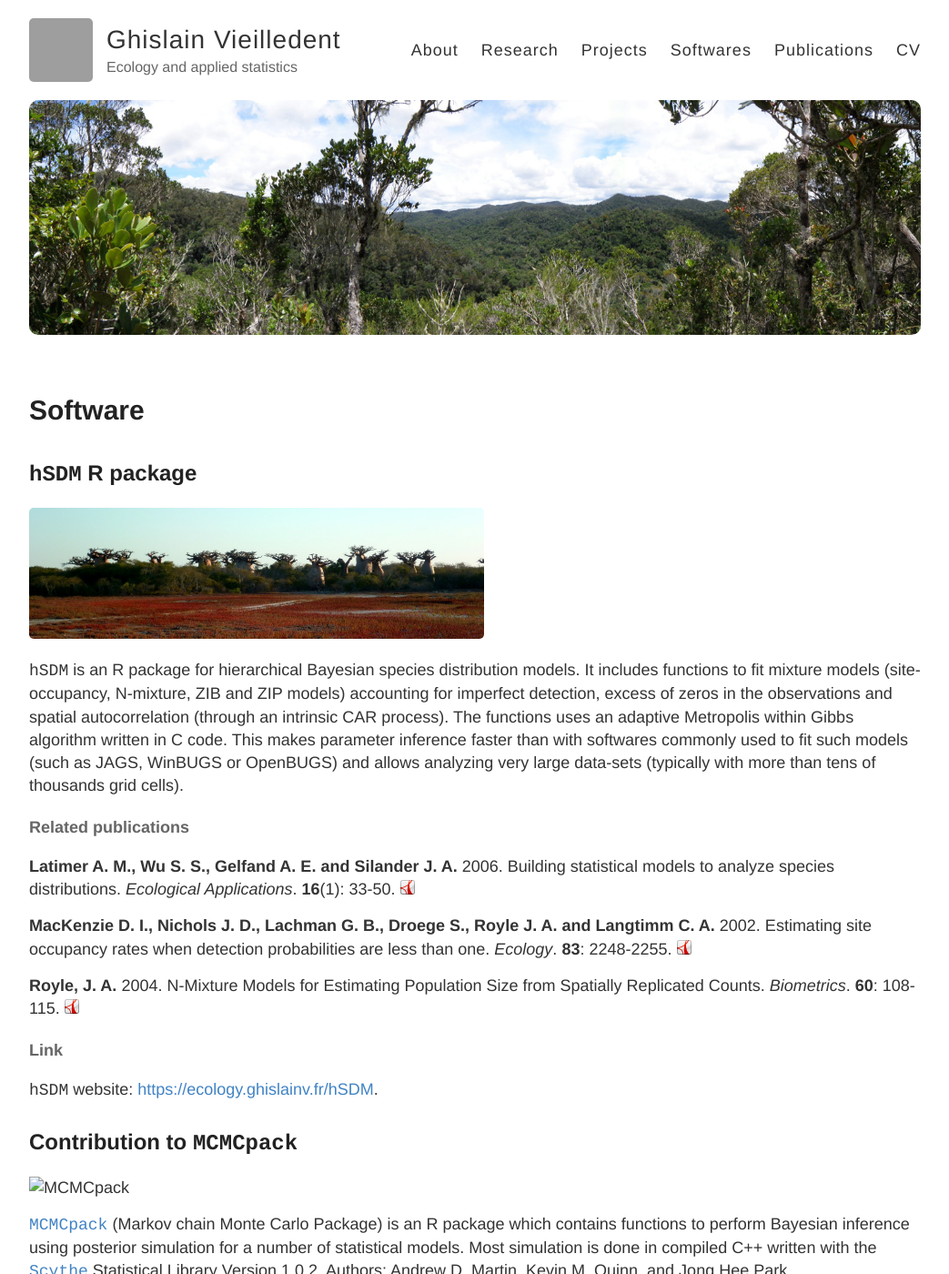
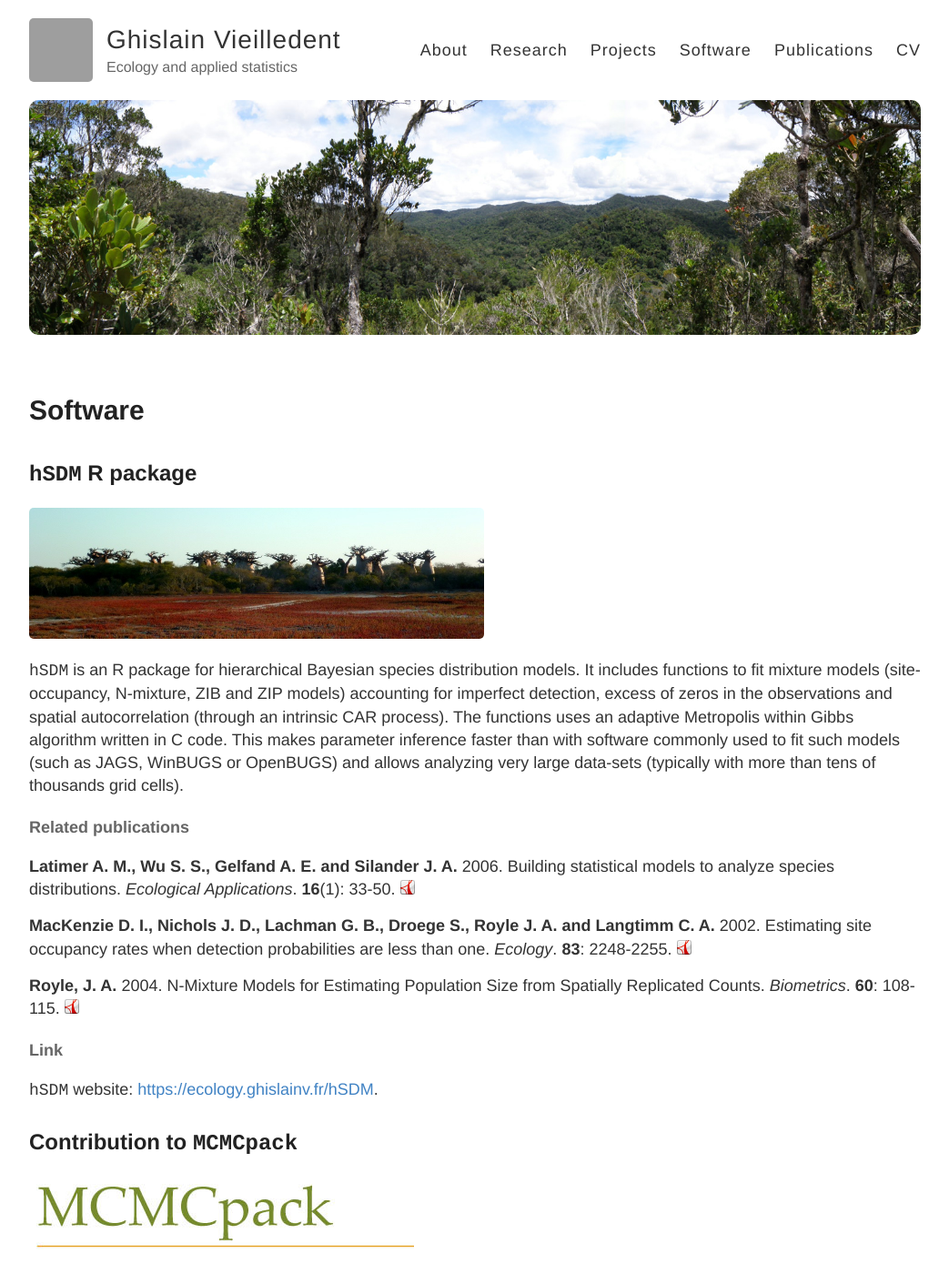
Before and after one commit to ghislainv/ghislainv.github.io, a Jekyll site: the page built from software.md, in a window 1280 px wide and 1400 px high. Shown: the whole window at 91% size, without its empty margins (118-1161 px from the left). Built offline with Jekyll 4.4.1, drawn with Linux system fonts in a browser that asks for light colours; grey boxes are pictures that could not be loaded.

Commit message:
Typo software

```diff
--- a/_layouts/default.html
+++ b/_layouts/default.html
@@ -24,7 +24,7 @@
             <a href="{{ site.baseurl }}/">About</a>
             <a href="{{ site.baseurl }}/research">Research</a>
             <a href="{{ site.baseurl }}/projects">Projects</a>
-            <a href="{{ site.baseurl }}/softwares">Softwares</a>
+            <a href="{{ site.baseurl }}/software">Software</a>
             <a href="{{ site.baseurl }}/publications">Publications</a>
             <a href="{{ site.baseurl }}/cv">CV</a>
           </nav>
--- a/software.md
+++ b/software.md
@@ -10,7 +10,7 @@ permalink: /software/
   <img src="/images/software/Agrandidieri.jpg" alt="Adansonia grandidieri"/>
 </div>
 
-`hSDM` is an R package for hierarchical Bayesian species distribution models. It includes functions to fit mixture models (site-occupancy, N-mixture, ZIB and ZIP models) accounting for imperfect detection, excess of zeros in the observations and spatial autocorrelation (through an intrinsic CAR process). The functions uses an adaptive Metropolis within Gibbs algorithm written in C code. This makes parameter inference faster than with softwares commonly used to fit such models (such as JAGS, WinBUGS or OpenBUGS) and allows analyzing very large data-sets (typically with more than tens of thousands grid cells).
+`hSDM` is an R package for hierarchical Bayesian species distribution models. It includes functions to fit mixture models (site-occupancy, N-mixture, ZIB and ZIP models) accounting for imperfect detection, excess of zeros in the observations and spatial autocorrelation (through an intrinsic CAR process). The functions uses an adaptive Metropolis within Gibbs algorithm written in C code. This makes parameter inference faster than with software commonly used to fit such models (such as JAGS, WinBUGS or OpenBUGS) and allows analyzing very large data-sets (typically with more than tens of thousands grid cells).
 
 #### Related publications
 
@@ -26,7 +26,7 @@ permalink: /software/
 
 ## Contribution to `MCMCpack`
 
-![MCMCpack](/images/softwares/MCMCpack.jpg)
+![MCMCpack](/images/software/MCMCpack.jpg)
 
 [`MCMCpack`](http://mcmcpack.wustl.edu/ "MCMCpack at wustl") (Markov chain Monte Carlo Package) is an R package which contains functions to perform Bayesian inference using posterior simulation for a number of statistical models. Most simulation is done in compiled C++ written with the [`Scythe`](http://scythe.wustl.edu/) Statistical Library Version 1.0.2. Authors: Andrew D. Martin, Kevin M. Quinn, and Jong Hee Park.
 
@@ -44,8 +44,8 @@ Last version of `MCMCpack` is available on the Comprehensive R Archive Network a
 
 ## `phcfM` R package
 
-<div id="img_softwares">
-  <img src="/images/softwares/deforestation.jpg" alt="deforestation"/>
+<div id="img_software">
+  <img src="/images/software/deforestation.jpg" alt="deforestation"/>
 </div>
 
 `phcfM` is an R package for modelling anthropogenic deforestation. It was initially developed to obtain REDD+ baseline scenarios of deforestation for the _programme holistique de conservation des forêts à Madagascar_ (from which the package was named after). It includes two main functions:
@@ -77,7 +77,7 @@ Supplementary materials [![supplements](/images/logos/logo-pdf.png "supplements"
 
 ## `twoe` (2e) software:
 
-![twoe](/images/softwares/twoe.png)
+![twoe](/images/software/twoe.png)
 
 `twoe` (2e) is a software which aims first, at estimating the demographic parameters of tropical tree species from permanent forest plot data (through an R package) and second, at simulating forest dynamics (through a [Capsis](http://capsis.cirad.fr/) module). Authors: Ghislain Vieilledent, François de Coligny.
 
```
